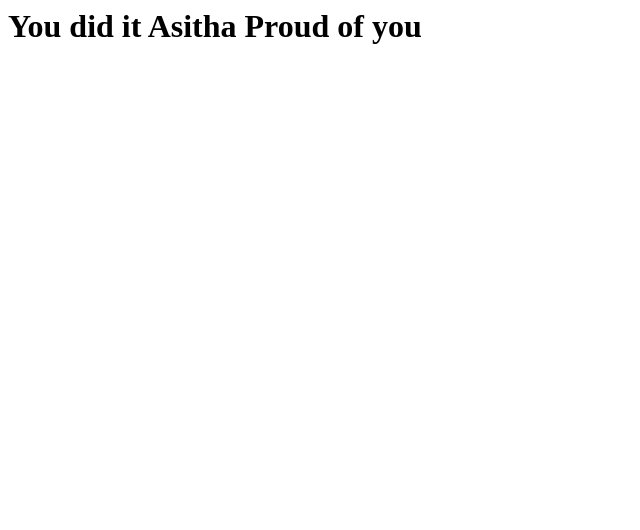
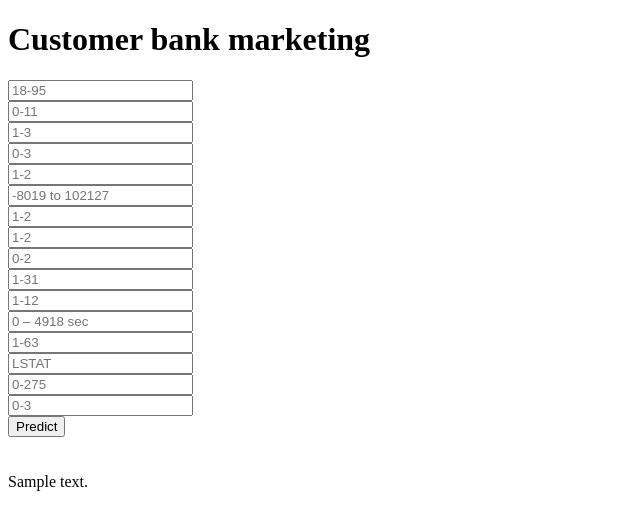
Before and after one commit to AsithaThumpati/BankMarketing, a Flask app: template templates/home.html in a window 1280 px wide. Shown: the top 530 px of the page, without its empty margins (0-640 px from the left). Run offline with Flask 3, Linux system fonts and the light colour scheme; the template is opened without the code that fills it: most values are stand-ins (such as "Sample title", 1, 10 or a date in 2020); parts of the project's set-up code (start-up, migrations or seed data) failed here and were passed over.

Commit message:
the web app is running

```diff
--- a/app.py
+++ b/app.py
@@ -14,18 +14,49 @@ dtmodel=pickle.load(open('completeDT.pkl','rb'))
 
 @app.route('/')
 def home():
-    return "Hello world I did it"
+    return render_template('home.html')
 
-#@app.route('/predict_api',methods=['POST'])
-#def predict_api():
-    #data=request.json['data']
-    #print(data)
-    #print(np.array(list(data.values())).reshape(1,-1))
-   # data1 = request.form['a']
-   # data2 = request.form['b']
-  #  data3 = request.form['c']
-   # arr = np.array([[data1, data2, data3]])
-   # output = dtmodel.predict(arr)
+@app.route('/predict_api',methods=['POST'])
+def predict_api():
+    data=request.json['data']
+    print(data)
+    print(np.array(list(data.values())).reshape(1,-1))
+    new_data=np.array(list(data.values())).reshape(1,-1)
+    output=dtmodel.predict(new_data)
+    print(output[0])
+    return jsonify(output[0])
+
+@app.route('/predict',methods=['POST'])
+def predict():
+    data=[float(x) for x in request.form.values()]
+    final_input=np.array(data).reshape(1,-1)
+    print(final_input)
+    output=dtmodel.predict(final_input)[0]
+    return render_template("home.html",prediction_text="The House price prediction is {}".format(output))
+
+
+    #data = [float(x) for x in request.form.values()]
+    #data1 = request.form['AGE']
+    #data2 = request.form['JOB']
+    #data3 = request.form['MARITAL']
+    #data4 = request.form['EDUCATION']
+    #data5 = request.form['DEFAULT']
+    # data6 = request.form['BALANCE']
+    # data7 = request.form['HOUSING']
+    # data8 = request.form['LOAN']
+    # data9 = request.form['CONTACT']
+    # data10 = request.form['DAY']
+    # data11 = request.form['MONTH']
+    # data12 = request.form['DURATION']
+    # data13 = request.form['CAMPAIGN']
+    # data14 = request.form['PDAYS']
+    # data15 = request.form['PREVIOUS']
+    # data16 = request.form['POUTCOME']
+    # arr = np.array([[data1, data2, data3, data4, data5, data6, data7, data8, data9, data10, data11, data12, data13, data14, data15, data16]]).reshape(1,-1)
+    #arr = np.array(data).reshape(1,-1)
+    # print(arr)
+    # output = dtmodel.predict(arr)
+    # render_template("home.html",prediction_text="The output of data is {}".format(output))
    # return render_template('after.html',data=output)
 
 if __name__=="__main__":
--- a/requirements.txt
+++ b/requirements.txt
@@ -2,4 +2,4 @@ Flask
 pandas
 numpy
 matplotlib
-scikit-learn==0.24.1
+scikit-learn==1.2.2
--- a/templates/home.html
+++ b/templates/home.html
@@ -1,3 +1,51 @@
-<h1>
-    You did it Asitha Proud of you
-</h1>
+<!DOCTYPE html>
+<html >
+
+<head>
+  <meta charset="UTF-8">
+  <title>ML API</title>
+  <link href='https://fonts.googleapis.com/css?family=Pacifico' rel='stylesheet' type='text/css'>
+<link href='https://fonts.googleapis.com/css?family=Arimo' rel='stylesheet' type='text/css'>
+<link href='https://fonts.googleapis.com/css?family=Hind:300' rel='stylesheet' type='text/css'>
+<link href='https://fonts.googleapis.com/css?family=Open+Sans+Condensed:300' rel='stylesheet' type='text/css'>
+
+
+</head>
+
+<body>
+ <div class="login">
+	<h1>Customer bank marketing</h1>
+
+     <!-- Main Input For Receiving Query to our ML -->
+    <form action="{{ url_for('predict')}}"method="post">
+        <input type="text" name="AGE" placeholder="18-95" required="required" /><br>
+    	  <input type="text" name="JOB" placeholder="0-11" required="required" /><br>
+        <input type="text" name="MARITAL" placeholder="1-3" required="required" /><br>
+        <input type="text" name="EDUCATION" placeholder="0-3" required="required" /><br>
+        <input type="text" name="DEFAULT" placeholder="1-2" required="required" /><br>
+        <input type="text" name="BALANCE" placeholder="-8019 to 102127" required="required" /><br>
+        <input type="text" name="HOUSING" placeholder="1-2" required="required" /><br>
+        <input type="text" name="LOAN" placeholder="1-2" required="required" /><br>
+        <input type="text" name="CONTACT" placeholder="0-2" required="required" /><br>
+        <input type="text" name="DAY" placeholder="1-31" required="required" /><br>
+        <input type="text" name="MONTH" placeholder="1-12" required="required" /><br>
+        <input type="text" name="DURATION" placeholder="0 – 4918 sec" required="required" /><br>
+        <input type="text" name="CAMPAIGN" placeholder="1-63" required="required" /><br>
+        <input type="text" name="PDAYS" placeholder="LSTAT" required="required" /><br>
+        <input type="text" name="PREVIOUS" placeholder="0-275" required="required" /><br>
+        <input type="text" name="POUTCOME" placeholder="0-3" required="required" /><br>
+
+
+
+        <button type="submit" class="btn btn-primary btn-block btn-large">Predict</button>
+    </form>
+
+   <br>
+   <br>
+
+
+ </div>
+ {{prediction_text}}
+
+</body>
+</html>
```
Also changed, not shown: 2 other files.
